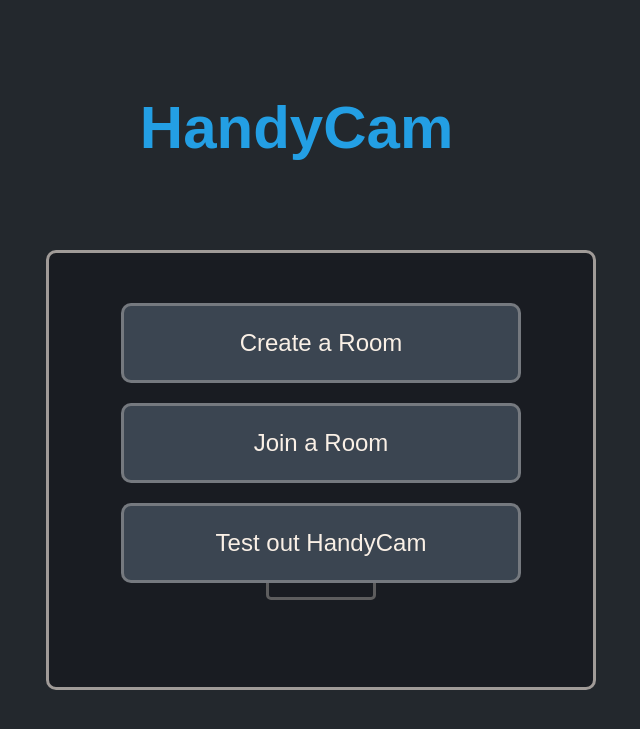
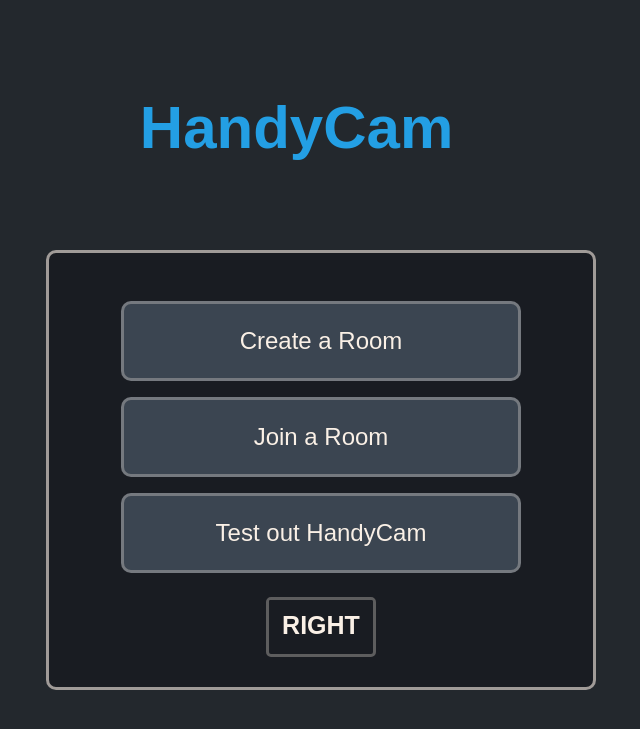
Before and after one commit to lzaragoza277/HandyCam, a Flask app: template Templates/homepage.html in a window 1280 px wide. Shown: the top 729 px of the page, without its empty margins (394-1034 px from the left). Run offline with Flask 3, Linux system fonts and the light colour scheme; the template is opened without the code that fills it, so the values that code supplies are empty.

Commit message:
added pointers for buttons and positioned them using rem

```diff
--- a/Templates/homepage.html
+++ b/Templates/homepage.html
@@ -78,10 +78,12 @@
       font-size: x-large;
       height: 80px;
       width: 400px;
-      top: 50px;
+      /* top: 50px; */
+      margin-top: 3rem;
       left: 50%;
       transform: translateX(-50%);
       z-index: 2;
+      cursor: pointer;
     }
 
     /* button to join a room */
@@ -94,10 +96,12 @@
       font-size: x-large;
       height: 80px;
       width: 400px;
-      top: 150px;
+      /* top: 150px; */
+      margin-top: 9rem;
       left: 50%;
       transform: translateX(-50%);
       z-index: 2;
+      cursor: pointer;
     }
 
 
@@ -111,10 +115,12 @@
       font-size: x-large;
       height: 80px;
       width: 400px;
-      top: 250px;
+      /* top: 250px; */
+      margin-top: 15rem;
       left: 50%;
       transform: translateX(-50%);
       z-index: 2;
+      cursor: pointer;
     }
 
 
@@ -125,7 +131,8 @@
     	cursor: pointer;
     	width: 100px;
     	margin: 0 auto 50px;
-      top: 540px;
+      /* top: 540px; */
+      margin-top: 21.5rem;
       left: 50%;
       transform: translateX(20%);
     }
```
